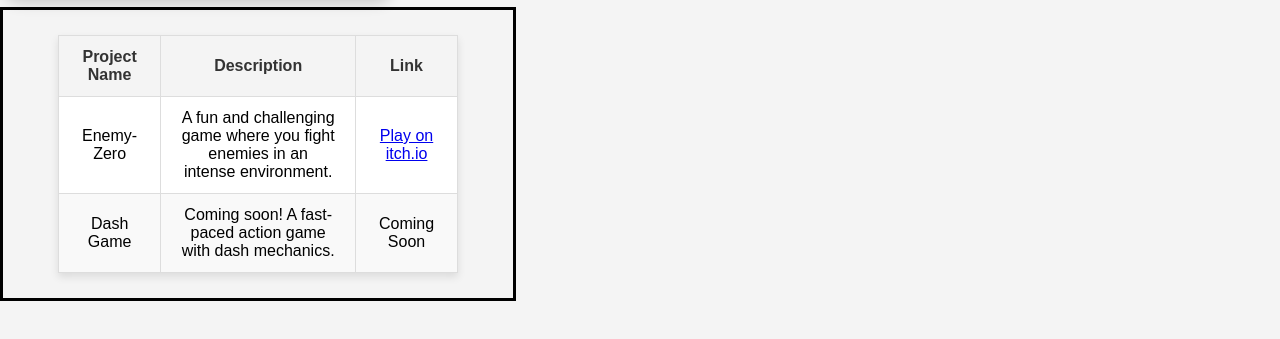
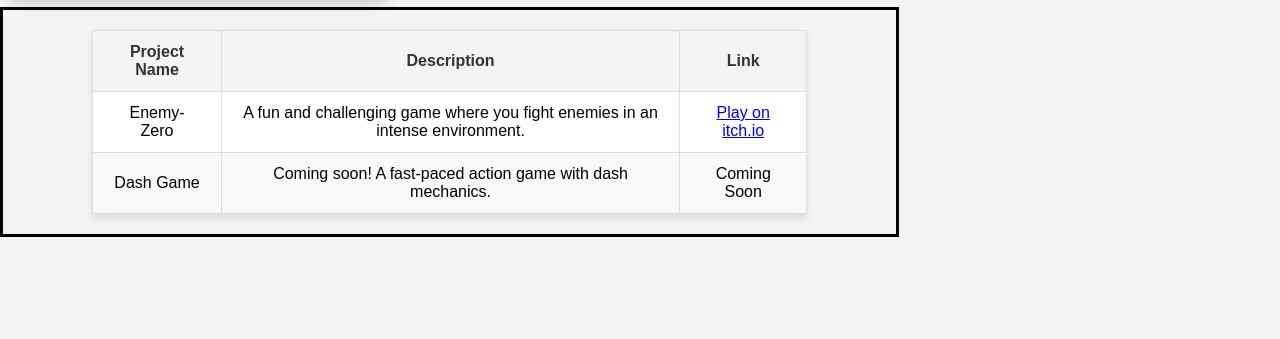
Before and after one commit to mohamedCraft13/mohamed-website, a plain HTML site: page projects.html in a window 1280 px wide. Shown: the part 139-478 px from the top of the page. Drawn offline with Linux system fonts and the light colour scheme.

Commit message:
Update projects.html

```diff
--- a/projects.html
+++ b/projects.html
@@ -24,10 +24,6 @@
       width: 170px;
     }
 
-    section {
-      width: 500px;
-      padding: 5px;
-    }
 
     body {
       margin: 0;
```
